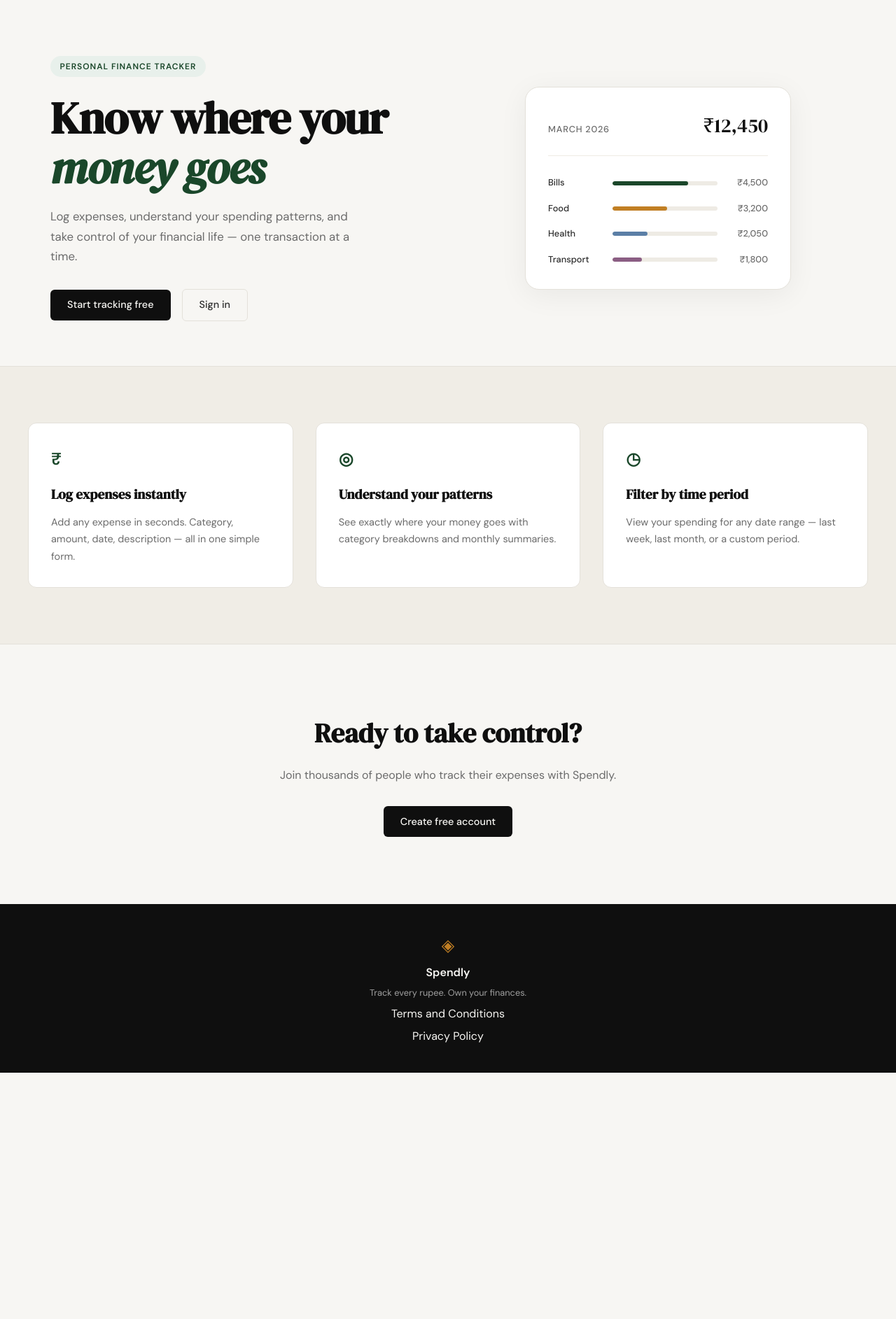
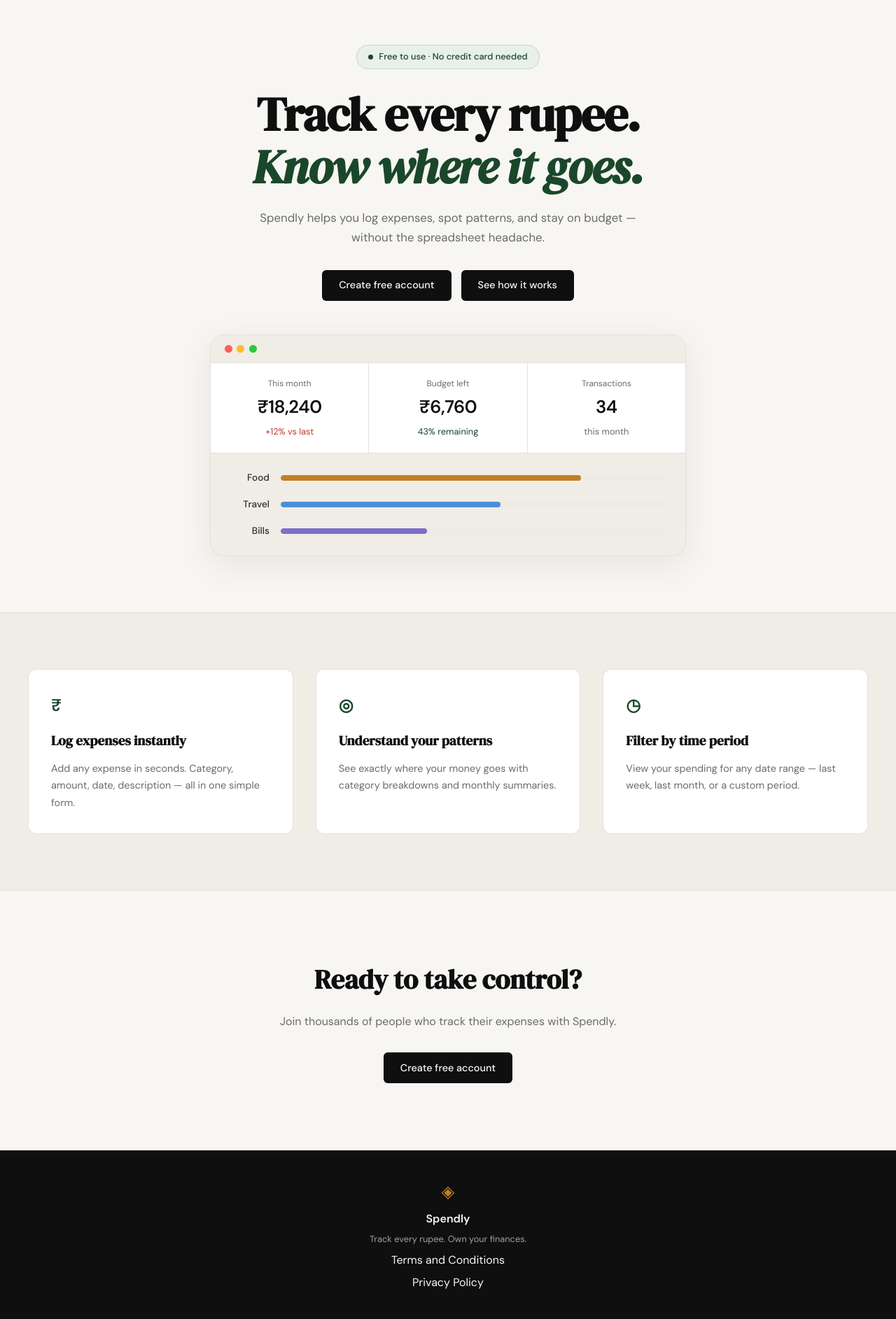
Before and after one commit to shukladeepak77/spendly, a Flask app: page / in a window 1280 px wide. Shown: the part 61-1946 px from the top of the page at 70% size. Before the commit the page ends 1594 px from the top, so only its background shows below. Run offline with Flask 3, Linux system fonts and the light colour scheme.

Commit message:
landing: redesign hero section to match mockup

```diff
--- /dev/null
+++ b/static/css/landing.css
@@ -0,0 +1,169 @@
+/* ------------------------------------------------------------------ */
+/* Landing page — hero overrides                                        */
+/* ------------------------------------------------------------------ */
+
+.hero {
+    grid-template-columns: 1fr;
+    text-align: center;
+    gap: 3rem;
+    padding: 4rem 2rem 5rem;
+}
+
+/* Badge */
+.hero-badge {
+    display: inline-flex;
+    align-items: center;
+    gap: 0.5rem;
+    background: var(--accent-light);
+    color: var(--accent);
+    font-size: 0.8rem;
+    font-weight: 500;
+    padding: 0.4rem 1rem;
+    border-radius: 999px;
+    border: 1px solid rgba(26, 71, 42, 0.15);
+    margin-bottom: 1.75rem;
+    letter-spacing: 0;
+    text-transform: none;
+}
+
+.hero-badge-dot {
+    width: 7px;
+    height: 7px;
+    border-radius: 50%;
+    background: var(--accent);
+    flex-shrink: 0;
+}
+
+/* Title */
+.hero-title {
+    font-size: clamp(2.75rem, 6vw, 4.25rem);
+    margin-bottom: 1.25rem;
+}
+
+.hero-title em {
+    display: block;
+    font-style: italic;
+    color: var(--accent);
+}
+
+/* Subtitle */
+.hero-subtitle {
+    max-width: 540px;
+    margin-left: auto;
+    margin-right: auto;
+    margin-bottom: 2rem;
+}
+
+/* Actions */
+.hero-actions {
+    justify-content: center;
+    gap: 0.875rem;
+}
+
+/* Visual */
+.hero-visual {
+    justify-content: center;
+}
+
+/* ------------------------------------------------------------------ */
+/* Mock browser card                                                    */
+/* ------------------------------------------------------------------ */
+
+.mock-browser {
+    width: 100%;
+    max-width: 680px;
+    background: var(--paper-warm);
+    border: 1px solid var(--border);
+    border-radius: var(--radius-lg);
+    overflow: hidden;
+    box-shadow: 0 12px 48px rgba(0, 0, 0, 0.08);
+}
+
+.mock-browser-bar {
+    display: flex;
+    align-items: center;
+    gap: 0.4rem;
+    padding: 0.875rem 1.25rem;
+    border-bottom: 1px solid var(--border);
+}
+
+.tl {
+    width: 11px;
+    height: 11px;
+    border-radius: 50%;
+}
+
+.tl-red    { background: #ff5f57; }
+.tl-yellow { background: #ffbd2e; }
+.tl-green  { background: #28c840; }
+
+/* Stat tiles */
+.mock-stats-row {
+    display: grid;
+    grid-template-columns: repeat(3, 1fr);
+    gap: 1px;
+    background: var(--border);
+    border-bottom: 1px solid var(--border);
+}
+
+.mock-stat {
+    display: flex;
+    flex-direction: column;
+    gap: 0.25rem;
+    padding: 1.25rem 1.5rem;
+    background: var(--paper-card);
+}
+
+.mock-stat-label {
+    font-size: 0.75rem;
+    color: var(--ink-muted);
+    font-weight: 400;
+}
+
+.mock-stat-value {
+    font-size: 1.6rem;
+    font-weight: 600;
+    color: var(--ink);
+    letter-spacing: -0.02em;
+}
+
+.mock-stat-delta {
+    font-size: 0.8rem;
+    color: var(--ink-muted);
+}
+
+.mock-stat-delta--bad  { color: var(--danger); }
+.mock-stat-delta--good { color: var(--accent); }
+
+/* Category bars */
+.mock-bars--browser {
+    padding: 1.5rem 1.75rem;
+    display: flex;
+    flex-direction: column;
+    gap: 1rem;
+}
+
+.mock-bars--browser .mock-bar-row {
+    display: grid;
+    grid-template-columns: 56px 1fr;
+    align-items: center;
+    gap: 1rem;
+}
+
+.mock-bars--browser .mock-cat {
+    font-size: 0.85rem;
+    font-weight: 500;
+    color: var(--ink-soft);
+    text-align: right;
+}
+
+.mock-bars--browser .mock-bar-track {
+    height: 8px;
+    background: var(--border-soft);
+    border-radius: 999px;
+    overflow: hidden;
+}
+
+.mock-bar--food   { height: 100%; border-radius: 999px; background: #c17f24; }
+.mock-bar--travel { height: 100%; border-radius: 999px; background: #4a90d9; }
+.mock-bar--bills  { height: 100%; border-radius: 999px; background: #7c6fcd; }
--- a/templates/landing.html
+++ b/templates/landing.html
@@ -1,60 +1,74 @@
 {% extends "base.html" %}
 
 {% block title %}Spendly — Track Every Rupee{% endblock %}
+
+{% block head %}
+<link rel="stylesheet" href="{{ url_for('static', filename='css/landing.css') }}">
+{% endblock %}
 
 {% block content %}
 
 <section class="hero">
     <div class="hero-inner">
-        <div class="hero-badge">Personal Finance Tracker</div>
+        <div class="hero-badge">
+            <span class="hero-badge-dot"></span>
+            Free to use · No credit card needed
+        </div>
         <h1 class="hero-title">
-            Know where your<br>
-            <em>money goes</em>
+            Track every rupee.<br>
+            <em>Know where it goes.</em>
         </h1>
         <p class="hero-subtitle">
-            Log expenses, understand your spending patterns,
-            and take control of your financial life —
-            one transaction at a time.
+            Spendly helps you log expenses, spot patterns, and stay
+            on budget — without the spreadsheet headache.
         </p>
         <div class="hero-actions">
-            <a href="{{ url_for('register') }}" class="btn-primary">Start tracking free</a>
-            <a href="{{ url_for('login') }}" class="btn-ghost">Sign in</a>
+            <a href="{{ url_for('register') }}" class="btn-primary">Create free account</a>
+            <a href="{{ url_for('login') }}" class="btn-primary">See how it works</a>
         </div>
     </div>
     <div class="hero-visual">
-        <div class="mock-card">
-            <div class="mock-card-header">
-                <span class="mock-label">March 2026</span>
-                <span class="mock-total">₹12,450</span>
+        <div class="mock-browser">
+            <div class="mock-browser-bar">
+                <span class="tl tl-red"></span>
+                <span class="tl tl-yellow"></span>
+                <span class="tl tl-green"></span>
             </div>
-            <div class="mock-bars">
+            <div class="mock-stats-row">
+                <div class="mock-stat">
+                    <span class="mock-stat-label">This month</span>
+                    <span class="mock-stat-value">₹18,240</span>
+                    <span class="mock-stat-delta mock-stat-delta--bad">+12% vs last</span>
+                </div>
+                <div class="mock-stat">
+                    <span class="mock-stat-label">Budget left</span>
+                    <span class="mock-stat-value">₹6,760</span>
+                    <span class="mock-stat-delta mock-stat-delta--good">43% remaining</span>
+                </div>
+                <div class="mock-stat">
+                    <span class="mock-stat-label">Transactions</span>
+                    <span class="mock-stat-value">34</span>
+                    <span class="mock-stat-delta">this month</span>
+                </div>
+            </div>
+            <div class="mock-bars mock-bars--browser">
+                <div class="mock-bar-row">
+                    <span class="mock-cat">Food</span>
+                    <div class="mock-bar-track">
+                        <div class="mock-bar mock-bar--food" style="width: 78%"></div>
+                    </div>
+                </div>
+                <div class="mock-bar-row">
+                    <span class="mock-cat">Travel</span>
+                    <div class="mock-bar-track">
+                        <div class="mock-bar mock-bar--travel" style="width: 57%"></div>
+                    </div>
+                </div>
                 <div class="mock-bar-row">
                     <span class="mock-cat">Bills</span>
                     <div class="mock-bar-track">
-                        <div class="mock-bar" style="width: 72%"></div>
+                        <div class="mock-bar mock-bar--bills" style="width: 38%"></div>
                     </div>
-                    <span class="mock-amt">₹4,500</span>
-                </div>
-                <div class="mock-bar-row">
-                    <span class="mock-cat">Food</span>
-                    <div class="mock-bar-track">
-                        <div class="mock-bar mock-bar-2" style="width: 52%"></div>
-                    </div>
-                    <span class="mock-amt">₹3,200</span>
-                </div>
-                <div class="mock-bar-row">
-                    <span class="mock-cat">Health</span>
-                    <div class="mock-bar-track">
-                        <div class="mock-bar mock-bar-3" style="width: 33%"></div>
-                    </div>
-                    <span class="mock-amt">₹2,050</span>
-                </div>
-                <div class="mock-bar-row">
-                    <span class="mock-cat">Transport</span>
-                    <div class="mock-bar-track">
-                        <div class="mock-bar mock-bar-4" style="width: 28%"></div>
-                    </div>
-                    <span class="mock-amt">₹1,800</span>
                 </div>
             </div>
         </div>
```
